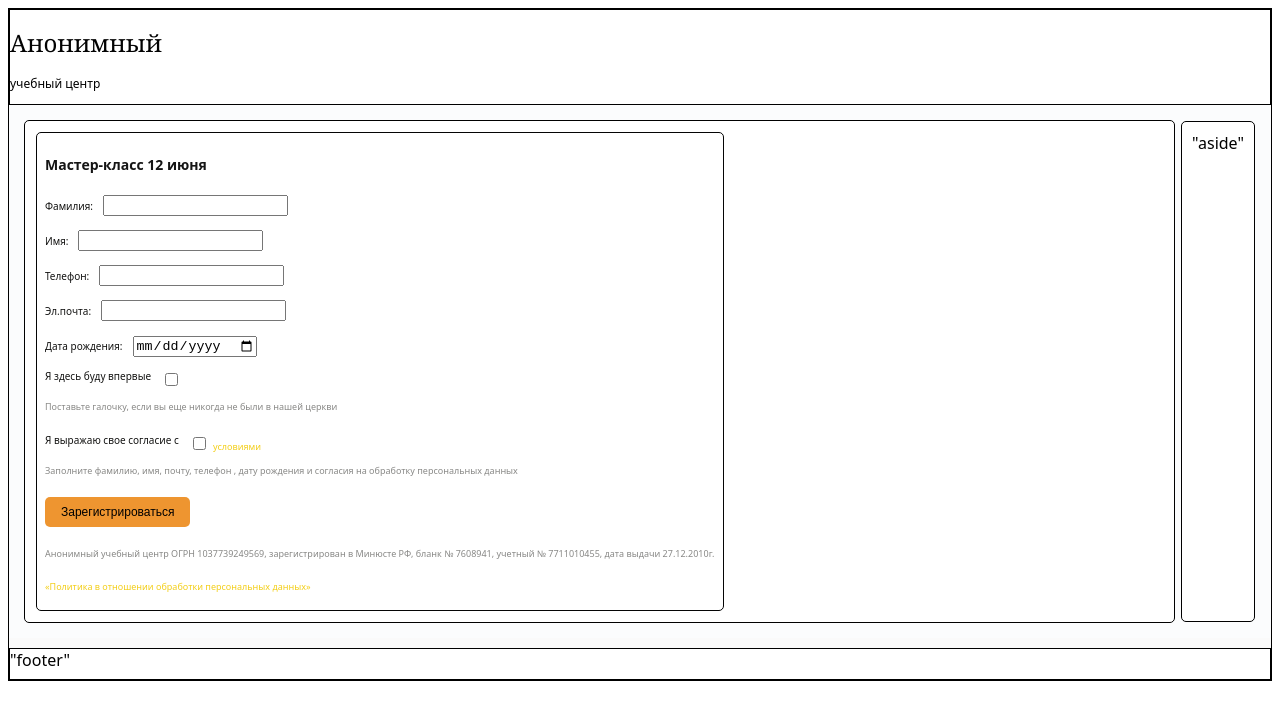
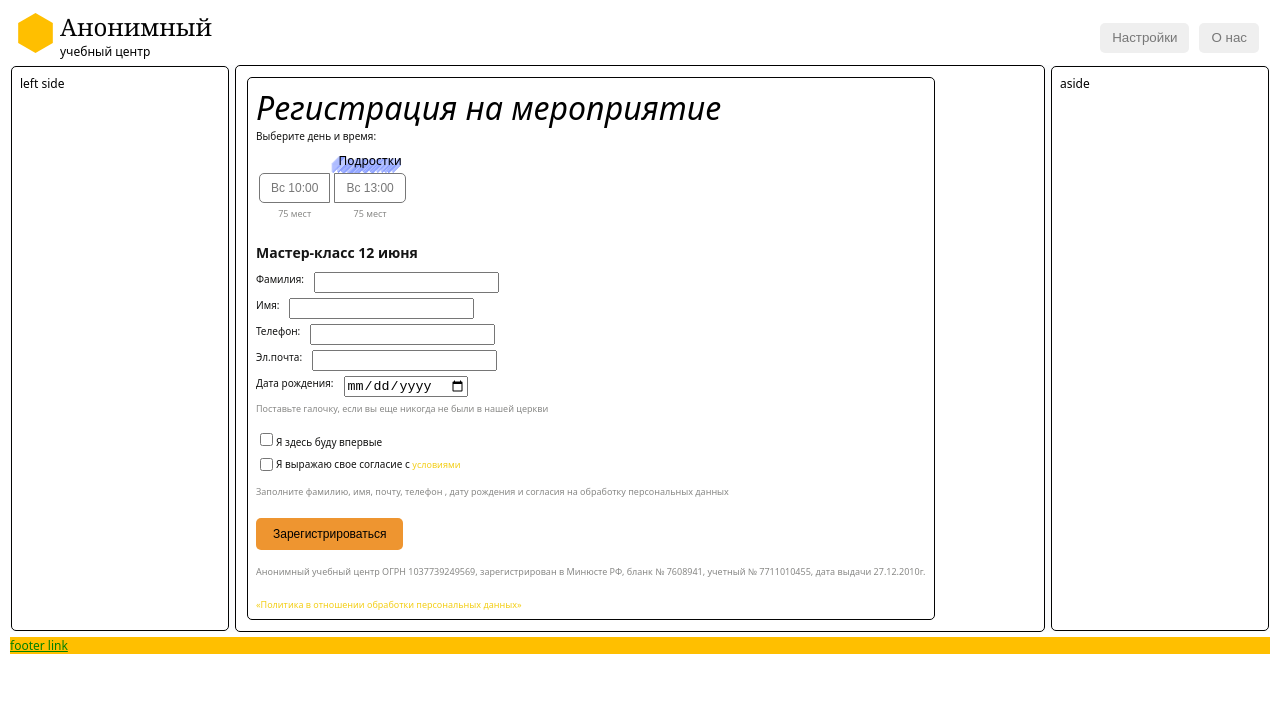
Before and after one commit to SergeyKozhevnikov/JSProject, a website: page index.html in a window 1280 px wide. Drawn offline with Linux system fonts and the light colour scheme.

Commit message:
update ex2

```diff
--- a/css/style.css
+++ b/css/style.css
@@ -1,6 +1,222 @@
 @charset "UTF-8";
 @media screen {
 
+}
+
+/* Базовые стили */
+/* body style */
+
+html,
+body{
+  margin: 5px;
+  padding: 0px;
+  font-size: 12px;
+  font-family: system-ui, 'Times New Roman', Times, serif;
+  border: 0 px solid black;
+}
+
+div {
+	border-style: dotted;
+	padding: 0px;
+	margin-bottom: 5px;
+        border: 0px solid black;
+}
+
+h1 {
+    color:rgb(2, 2, 2);
+    font-family: Georgia, 'Times New Roman', Times, serif;
+    font-size: 24px;
+    font-weight: 500;
+    margin: auto;
+}
+
+h22 {
+  font-size: 32px;
+  font-style: italic;
+  margin: auto;
+}
+
+h33 {
+  font-size: 14px;
+  margin: auto;
+}
+
+table, th, td {
+  border: 0px solid;
+  text-align: center;
+}
+
+.header {
+	display: flex;
+ 	justify-content: space-between;
+	padding: 0px;
+	background-color: auto;
+}
+.header1 {
+  height:50px;
+  width: 50px;
+  margin:auto;
+  text-align: center;
+}
+.header2 {
+  flex: 1 0 auto;
+}
+.header3 {
+  display: flex;
+  align-items: center;
+  padding: 0 11px;
+  width: auto;
+  height: auto;
+  margin: auto;
+}
+.header31, header32 {
+  margin: 10px;
+  padding: 1 10px;
+}
+
+.button {
+  color: #777;
+  fill: currentcolor;
+  border: 1px solid transparent;
+  border-radius: 5px;
+  padding: 0 11px;
+  height:30px;
+}
+.button:hover {
+  border: 1px solid;
+  border-radius: 5px;
+}
+.button:focus  {
+    border: 2px solid transparent;
+}
+.button:active {
+    background-color: #ffbf00;
+}
+.butTimes {
+  color: #777;
+  border: 1px solid ;
+  padding: 0 11px;
+  height:30px;
+  background-color: white;
+}
+.butTimes-left {
+  border-radius: 5px 0px 0px 5px;
+}
+.butTimes-right {
+  border-radius: 0px 5px 5px 0px;
+}
+.butTimes-left:hover {
+  border: 1px solid #ffbf00;
+  border-radius: 5px 0px 0px 5px;
+}
+.butTimes-right:hover {
+  border: 1px solid #ffbf00;
+  border-radius: 0px 5px 5px 0px;
+}
+.butTimes-left:focus  {
+  border: 1px solid;
+  border-radius: 5px 0px 0px 5px;
+  background-color: #ffbf00;
+}
+.butTimes-right:focus  {
+  border: 1px solid;
+  border-radius: 0px 5px 5px 0px;
+  background-color: #ffbf00;
+}
+.butTimes-left:active {
+    background-color: #ffbf00;
+    border: 1px solid transparent;
+}
+.butTimes-right:active {
+    background-color: #ffbf00;
+    border: 1px solid transparent;
+}
+
+.button-reg {
+    appearance: none;
+    border: 1px solid transparent;
+    border-radius: 5px;
+    background: #ee9530;
+    color: #000000;
+    padding: 8px 16px;
+    font-size: 12px;
+    margin-bottom: 10px;
+}
+.button-reg:hover {
+  border: 1px solid;
+}
+.button-reg:focus {
+  border: 1px solid;
+  background-color: #ffbf00;
+}
+.button-reg:active {
+    background-color: #ffbf00;
+    border: 1px solid transparent;
+}
+
+.checkbox {
+  margin-bottom: 0.5em;
+  input {
+    position: absolute;
+    visibility: hidden;
+    ~ label {
+      position: relative;
+      display: inline-block;
+      width: 4vw;
+      height: 2vw;
+      background: rgb(255,0,45);
+      border-radius: 2.5vw;
+      border: 0.25vw inset rgba(0, 0, 0, 0.5);
+      box-shadow: inset 0 0 0.125vw 0.125vw rgba(0, 0, 0, 0.55);
+      cursor: pointer;
+      transition: background 0.25s ease-out;
+      &:after {
+        position: absolute;
+        content: '';
+        top: 5%;
+        left: 5%;
+        height: 90%;
+        width: 45%;
+        background: rgba(255, 225, 225, 1);
+        border-radius: 50%;
+        box-shadow: 2px 0 3px 3px rgba(0, 0, 0, 0.25), inset 0 0 0.72vw 0.5vw rgba(55, 55, 55, 0.25);
+        transition: left 0.25s linear, background 0.25s linear, box-shadow 0.25s linear;
+      }
+      span {
+        position: relative;
+        left: 100%;
+        line-height: 2vw;
+        margin-left: 1em;
+        white-space: nowrap;
+      }
+    }
+    &:checked {
+      ~ label {
+        background: rgb(0,255,100);
+        &:after {
+          position: absolute;
+          background: rgba(255,255,255,1);
+          content: '';
+          top: 5%;
+          left: 50%;
+          border-radius: 50%;
+          box-shadow: -2px 0 3px 3px rgba(0, 0, 0, 0.25), inset 0 0 0.72vw 0.2vw rgba(0, 0, 0, 0.25);
+        }
+      }
+    }
+  }
+}
+
+.content {
+    height: 300px;
+}
+
+footer {
+    clear: both;
+    position: relative;
+    height: auto;
+    margin-top: 5px;
+    background-color: #ffbf00;
 }
 
 /* class style */
@@ -17,25 +233,29 @@
 }
 
 .child{
+}
 
+.container {
+  display:grid;
+  grid-template-columns: 20px auto;
+  grid-template-rows: 20px;
+  border: 0px solid #070707;
+  align-items:last baseline;
 }
 
 .flex-container {
-
     display: flex;
-
     justify-content: space-between;
     align-items: stretch;
+
     /* flex-flow: row nowrap; */
     flex-direction: row;
     flex-wrap: nowrap;
     align-content: flex-start;
-
     background-color: #fbfcfd;
     height: 100%;
-    padding: 15px;
+    padding: 0px;
     gap: 5px;
-
   }
 
   .flex-container > div{
@@ -61,18 +281,6 @@
     margin: 1px;
 }
 
-/* body style */
-
-body {
-    font-family: system-ui, 'Times New Roman', Times, serif;
-    border: 0 px solid black;
-}
-
-div{
-    margin-bottom: 10px;
-    border: 0px solid black;
-}
-
 #page {
     background-color: rgb(250, 250, 250);
     border: 1px solid black;
@@ -96,15 +304,14 @@ div{
         /* flex:1 1 auto; */
         flex-grow:1;
         align-self:auto;
-
 }
 
-
-#aside {
+.aside {
     background-color: rgb(255, 255, 255);
-    border: 1px solid black;
+    border: 0px solid black;
     padding: 10px;
     margin: 1px;
+    min-width:200px;
 }
 
 #footer {
@@ -119,36 +326,15 @@ div{
 
 /* fonts style */
 
-h1 {
-    color:rgb(2, 2, 2);
-    font-family: Georgia, 'Times New Roman', Times, serif;
-    font-size: 24px;
-    font-weight: 500;
-}
-
-h2{
-    color:rgb(4, 4, 4);
-}
-
 a {
     display: inline;
 }
-
 a:link {
 color: red;
 }
-
 a:visited {
     color: green;
 }
-
-#p2 {
-    position: fixed;
-    top: 20px;
-    left: 250px;
-    clear: left;
-}
-
 
 .input-div-main {
     float:left;
@@ -162,13 +348,12 @@ label {
 .input-size {
     clear:both;
     text-align:left;
-    line-height:25px;
+    line-height:15px;
 
     font-size: 10px;
     font-weight: 500;
     color: rgb(19, 19, 18);
 }
-
 
 .input-size2 {
     font-size: 10px;
@@ -176,17 +361,24 @@ label {
     color: rgb(19, 19, 18);
 }
 
+#p2 {
+    position: fixed;
+    top: 20px;
+    left: 250px;
+    clear: left;
+}
+
 p {
     font-size: 12px;
     font-weight: 500;
-    color: rgb(2, 2, 2);
+    margin: auto;
 }
 
 .p-h2 {
     font-size: 14px;
     font-weight: 700;
     color: rgb(21, 21, 21);
-    margin-bottom: 20px;
+    margin-bottom: 10px;
 }
 
 .p-normal {
@@ -201,21 +393,22 @@ p {
     color: rgb(136, 136, 134);
     margin-bottom: 20px;
 }
+
 .p-small-yel {
-font-size: 9px;
-font-style: normal;
-color: rgb(243, 206, 23);
-font-weight: 500;
+    font-size: 9px;
+    font-style: normal;
+    color: rgb(243, 206, 23);
+    font-weight: 500;
 
 }
 
-.button {
-    appearance: none;
-    border: 0;
-    border-radius: 5px;
-    background: #ee9530;
-    color: #000000;
-    padding: 8px 16px;
-    font-size: 12px;
-    margin-bottom: 10px;
+.p-creasy-text {
+	margin: auto;
+	letter-spacing: 0.0015em;
+	font-size: 1em;
+	text-shadow: 0 1px #8da1ff, -1px 0 #c0cbff, -1px 2px #8da1ff, -2px 1px #c0cbff,
+		-2px 3px #8da1ff, -3px 2px #c0cbff, -3px 4px #8da1ff, -4px 3px #c0cbff,
+		-4px 5px #8da1ff, -5px 4px #c0cbff, -5px 6px #8da1ff, -6px 5px #c0cbff,
+		-6px 7px #8da1ff, -7px 6px #c0cbff, -7px 8px #8da1ff, -8px 7px #c0cbff;
+	text-align: center;
 }
--- a/index.html
+++ b/index.html
@@ -4,24 +4,75 @@
 <meta charset="UTF-8">
 <title> Анонимный учебный центр</title>
 </head>
-<link rel="stylesheet" href="css\style.css" />
+<link rel="stylesheet" href="css/style.css" />
 <script src="app.js" async></script>
 
 <body>
 
-<div id="page" >
-  <div id="header">
+<header class = 'header'>
+
+<div class = 'header1'>
+	<a href="">
+           <svg version="1.1" xmlns="http://www.w3.org/2000/svg" width="35" height="40" viewbox="0 0 34.64101615137754 40" style="filter: drop-shadow(rgba(255, 255, 255, 0.5) 0px 0px 10px);"><path fill="#ffbf00" d="M17.32050807568877 0L34.64101615137754 10L34.64101615137754 30L17.32050807568877 40L0 30L0 10Z"></path></svg>
+	</a>
+</div>
+
+<div class = 'header2'>
 	<h1>Анонимный</h1>
-    <nav>
-      <!-- Комментарий -->
 	<p> учебный центр</p>
-    </nav>
 </div>
+
+<div class = 'header3'>
+
+	<button class = 'header31 button' type="button"> Настройки  </button>
+    	<button class = 'header32 button' type="button"> О нас </button>
+
+</div>
+
+</header>
+
 
 <div class="flex-container">
 
+  <div class="aside">
+    <p> left side </p>
+    </div> <!--  id="aside" -->
+
 <div id ="content" class="flex-container">
+
 <div class="article" >
+
+	<div class = ''>
+	<h22>Регистрация на мероприятие</h22>
+	<p class="input-size">Выберите день и время:</p>
+	</div>
+
+  <table>
+  <tr>
+    <th>
+	<p></p>
+    </th>
+    <th>
+	<p class="p-creasy-text ">Подростки</p>
+    </th>
+  </tr>
+  <tr>
+    <td>
+	<button class = 'butTimes butTimes-left' type="button"> <p> Вс 10:00 </p> </button>
+    </td>
+    <td>
+ 	<button class = 'butTimes butTimes-right' type="button"> <p> Вс 13:00 </p> </button>
+    </td>
+  </tr>
+  <tr>
+    <td>
+	<p class="p-small"> 75 мест </p>
+    </td>
+    <td>
+	<p class="p-small"> 75 мест </p>
+    </td>
+  </tr>
+  </table>
 
     <div>
       <p class="p-h2"> Мастер-класс 12 июня </p>
@@ -55,21 +106,26 @@
             <label for="birthday" >Дата рождения:</label>
             <input type="date" name="birthday" id="birthday" value="" tabindex="5"/>
           </div>
+          <p class="p-small">Поставьте галочку, если вы еще никогда не были в нашей церкви </p>
          </div>
 
-        <div>
-            <input type="checkbox" name="checkbox1" id="checkbox1" />
-            <label for="checkbox" class="p-normal">Я здесь буду впервые</label>
-            <p class="p-small">Поставьте галочку, если вы еще никогда не были в нашей церкви </p>
+         <div class="container">
+          <div class="checkbox1">
+             <input type="checkbox" name="checkbox1" id="checkbox-1" />
+           </div>
+           <label for="checkbox-1" class="p-normal"> <span> Я здесь буду впервые</span></label>
+
+          <div class="checkbox1">
+            <input type="checkbox" name="checkbox2" id="checkbox-2" />
           </div>
           <div>
-            <input type="checkbox" name="checkbox2" id="checkbox2" />
-            <label for="checkbox" class="p-normal">Я выражаю свое согласие с </label> <span class="p-small-yel">условиями</span>
+            <label for="checkbox-2" class="p-normal">Я выражаю свое согласие с <span class="p-small-yel">условиями</span> </label>
+          </div>
+        </div>
         <p class="p-small">Заполните фамилию, имя, почту, телефон , дату рождения и согласия на обработку персональных данных </p>
-          </div>
+        <div>
 
-        <div>
-            <input type="submit" class="button" value="Зарегистрироваться" />
+            <input type="submit" class="button-reg" value="Зарегистрироваться" />
         </div>
 
         <p class="p-small">Анонимный учебный центр ОГРН 1037739249569, зарегистрирован в Минюсте РФ, бланк № 7608941, учетный № 7711010455, дата выдачи 27.12.2010г.</p>
@@ -80,19 +136,17 @@
 
    </div> <!-- id ="content" -->
 
-<div id="aside" >
-  <nav>
-   "aside"
-  </nav>
+  <div class="aside">
+	<p> aside </p>
   </div> <!--  id="aside" -->
 
 </div>
 
-<div id="footer">
-  <nav>
-    "footer"
-  </nav>
-</div> <!-- id="footer" -->
+<footer>
+<div>
+	<a href="">footer link</a>
+</div>
+</footer> <!-- id="footer" -->
 
 </div> <!-- id = page -->
 
```
Lines whose indentation alone changed are shown as unchanged.
